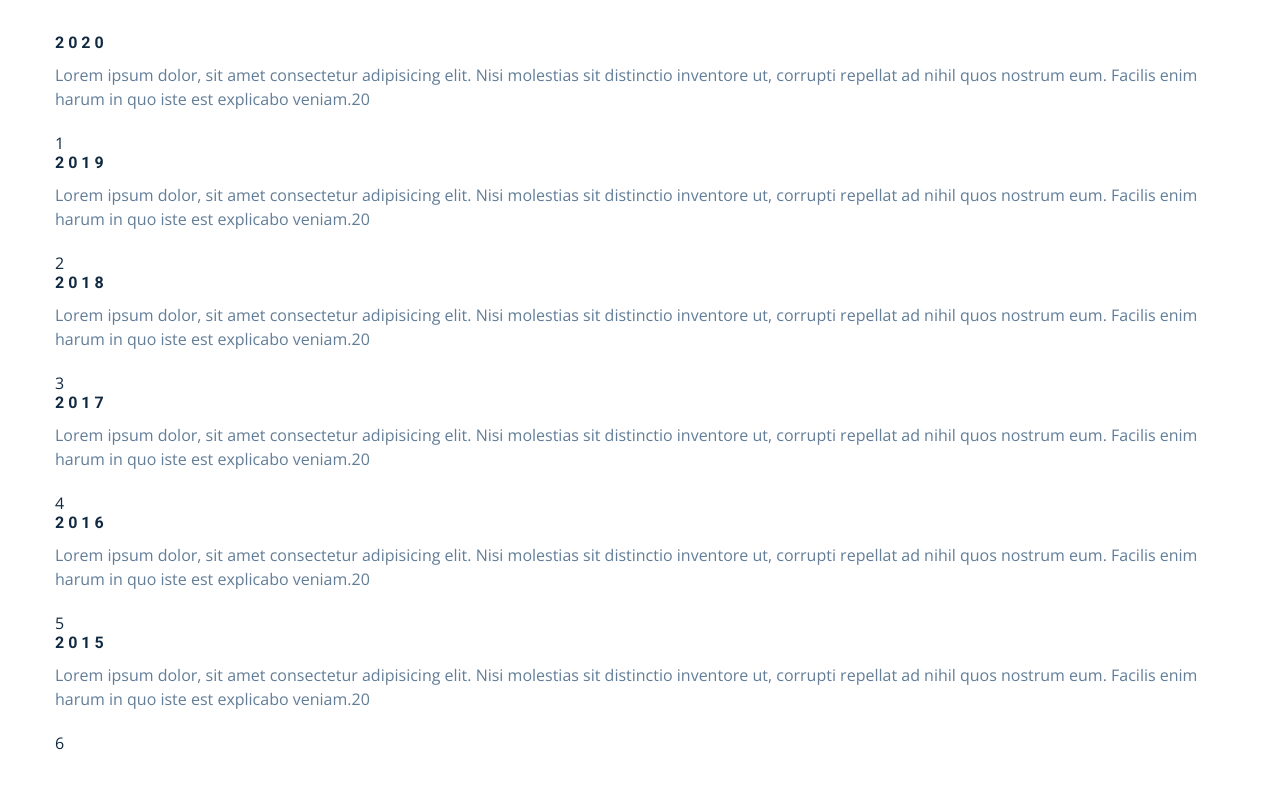
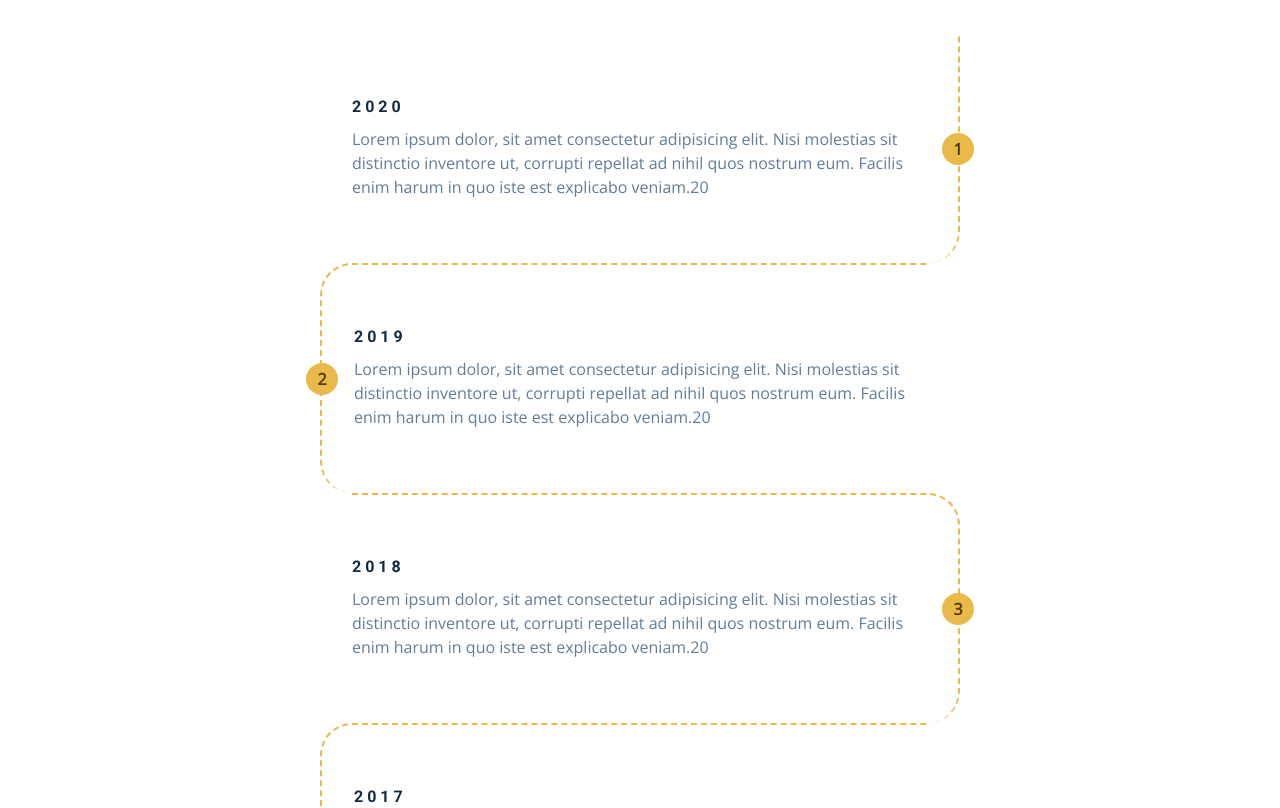
Before and after one commit to NSGuliyev/My-Responsive-Portfolio, a plain HTML site: page index.html in a window 1280 px wide. Shown: the part 4560-5368 px from the top of the page. Drawn offline with nearby package versions, Linux system fonts and the light colour scheme.

Commit message:
Timeline CSS

```diff
--- a/css/styles.css
+++ b/css/styles.css
@@ -771,7 +771,67 @@ Skills
 Timeline
 ===============
 */
+.timeline-center {
+  width: 80vw;
+  max-width: 40rem;
+}
 
+.timeline-item {
+  border-top: 2px dashed var(--clr-primary-5);
+  margin: 0;
+  padding: 4rem 2rem;
+  position: relative;
+}
+
+.timeline p {
+  margin-bottom: 0;
+}
+
+.timeline-item:nth-child(even) {
+  border-left: 2px dashed var(--clr-primary-5);
+  border-top-left-radius: 2rem;
+  border-bottom-left-radius: 2rem;
+  margin-right: 2rem;
+  padding-right: 0;
+}
+.timeline-item:nth-child(odd) {
+  border-right: 2px dashed var(--clr-primary-5);
+  border-top-right-radius: 2rem;
+  border-bottom-right-radius: 2rem;
+  margin-left: 2rem;
+  padding-left: 0;
+}
+
+.timeline-item:first-child {
+  border-top: 0;
+  border-top-right-radius: 0;
+}
+.timeline-item:last-child {
+  border-bottom-left-radius: 0;
+}
+
+.number {
+  position: absolute;
+  top: 50%;
+  transform: translate(-50%, -50%);
+  margin-bottom: 0;
+  background: var(--clr-primary-5);
+  width: 2rem;
+  height: 2rem;
+  border-radius: 50%;
+  display: grid;
+  place-items: center;
+  color: var(--clr-primary-1);
+  font-weight: bold;
+}
+
+.timeline-item:nth-child(even) .number {
+  left: 0;
+}
+.timeline-item:nth-child(odd) .number {
+  right: 0;
+  transform: translate(50%, -50%);
+}
 /*
 ===============
 Blog
```
